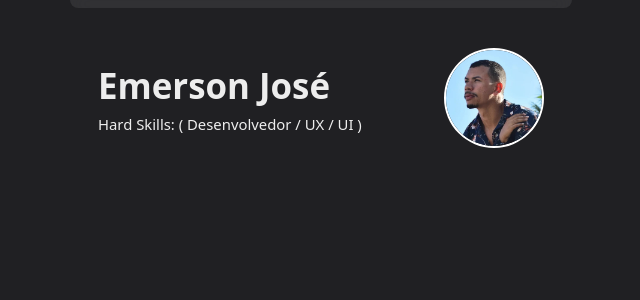
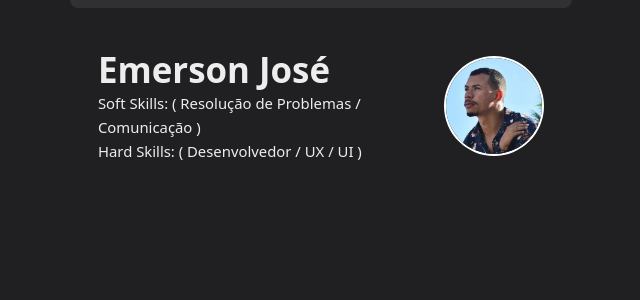
Before and after one commit to emersonjps/landingPagePerson, a Next.js app: page /components/ViewProfile/ViewProfile in a window 1280 px wide. Shown: the top 300 px of the page, without its empty margins (319-959 px from the left). Built offline with nearby package versions, Linux system fonts and the light colour scheme.

Commit message:
Add soft skill

```diff
--- a/src/pages/components/ViewProfile/ViewProfile.tsx
+++ b/src/pages/components/ViewProfile/ViewProfile.tsx
@@ -12,6 +12,10 @@ export default function ViewProfile() {
       <div className="profile_description flex justify-between items-center mt-10">
         <div>
           <h2 className="profile_name">Emerson José</h2>
+          <h3 className="profile_softskill">
+            Soft Skills: ( Resolução de
+            Problemas / Comunicação )
+          </h3>
           <h3 className="profile_skill">
             Hard Skills: ( Desenvolvedor / UX / UI )
           </h3>
--- a/src/pages/components/WorkProfile/WorkProfile.tsx
+++ b/src/pages/components/WorkProfile/WorkProfile.tsx
@@ -5,7 +5,7 @@ export default function WorkProfile() {
     <section className="work_description mb-10">
       <h3 className="mb-5">Work</h3>
       <p className="text-justify">
-        Olá meu nome é Emerson josé, minhas habilidades como desenvolvedor web
+        Olá, meu nome é Emerson José, minhas habilidades como desenvolvedor web
         tem foco na segurança de tipos. Utilizo <span>Typescript</span> para
         garantir a integridade dos dados na web, especialmente em projetos que
         empregam
--- a/src/styles/globals.css
+++ b/src/styles/globals.css
@@ -101,7 +101,7 @@ body {
 .profile_description .profile_name {
   display: flex;
   width: 327.26px;
-  height: 51px;
+  /* height: 51px; */
   flex-direction: column;
   justify-content: center;
   flex-shrink: 0;
@@ -112,10 +112,24 @@ body {
   line-height: 43.2px; /* 123.871% */
 }
 
+.profile_description .profile_softskill {
+  display: flex;
+  width: 300px;
+  /* height: 24px; */
+  flex-direction: column;
+  justify-content: center;
+  flex-shrink: 0;
+  color: rgba(255, 255, 255, 0.92);
+  font-size: 14.875px;
+  font-style: normal;
+  font-weight: 400;
+  line-height: 24px; /* 161.345% */
+}
+
 .profile_description .profile_skill {
   display: flex;
   width: 346.09px;
-  height: 24px;
+  /* height: 24px; */
   flex-direction: column;
   justify-content: center;
   flex-shrink: 0;
```
